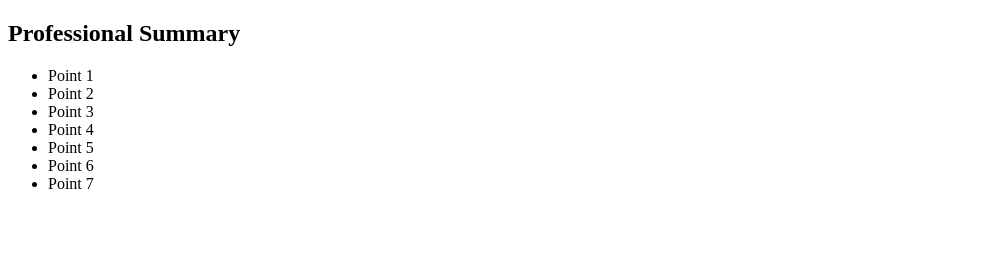
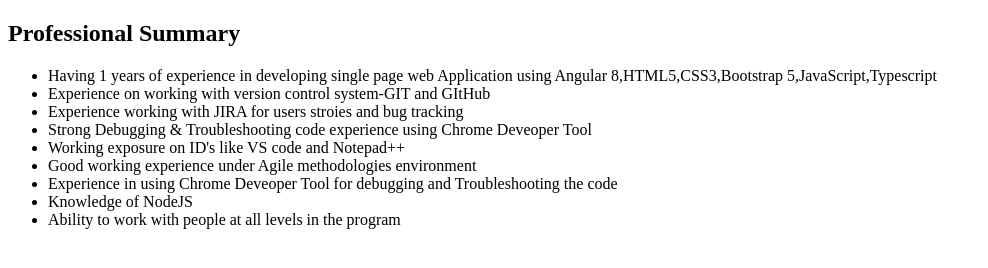
Before and after one commit to aishwaryagandhile2019/MyProfile, a plain HTML site: page home.html in a window 1280 px wide. Shown: the whole page, without its empty margins (0-988 px from the left). Drawn offline with Linux system fonts and the light colour scheme.

Commit message:
home.html page

```diff
--- a/home.html
+++ b/home.html
@@ -6,14 +6,16 @@
 <body>
     <h2>Professional Summary </h2>
     <ul>
-        <li> Point 1</li>
-        <li> Point 2</li>
-        <li> Point 3</li>
-        <li> Point 4</li>
-        <li> Point 5</li>
-        <li> Point 6</li>
-        <li> Point 7</li>
+        <li> Having 1 years of experience in developing single page web Application using Angular 8,HTML5,CSS3,Bootstrap 5,JavaScript,Typescript</li>
+        <li> Experience on working with version control system-GIT and GItHub</li>
+        <li> Experience working with JIRA for users stroies and bug tracking</li>
+        <li> Strong Debugging & Troubleshooting code experience using Chrome Deveoper Tool</li>
+        <li> Working exposure on ID's like VS code and Notepad++</li>
+        <li> Good working experience under Agile methodologies environment</li>
+        <li> Experience in using Chrome Deveoper Tool for debugging and Troubleshooting the code </li>
+        <li>Knowledge of NodeJS</li>
+        <li>Ability to work with people at all levels in the program</li>
     </ul>
-    <!-- scrrenshot -->
+
 </body>
 </html>
```
